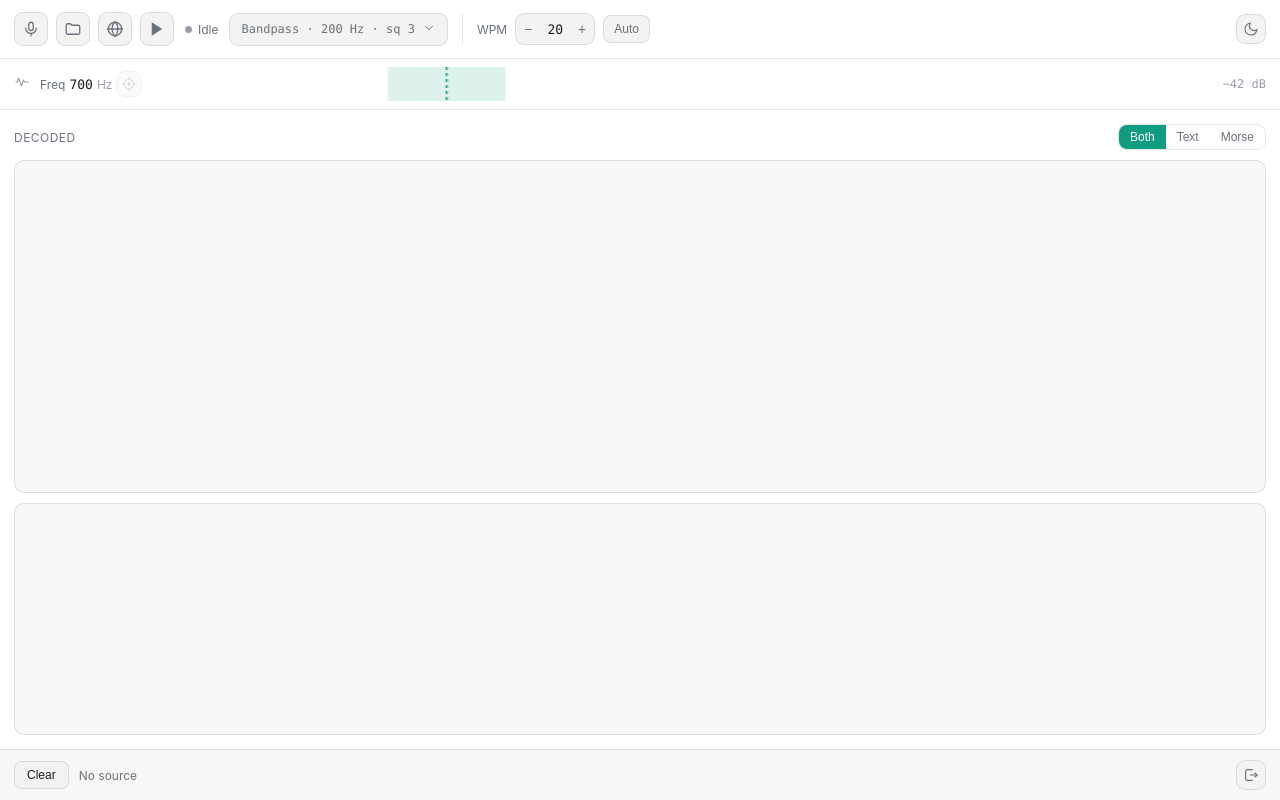
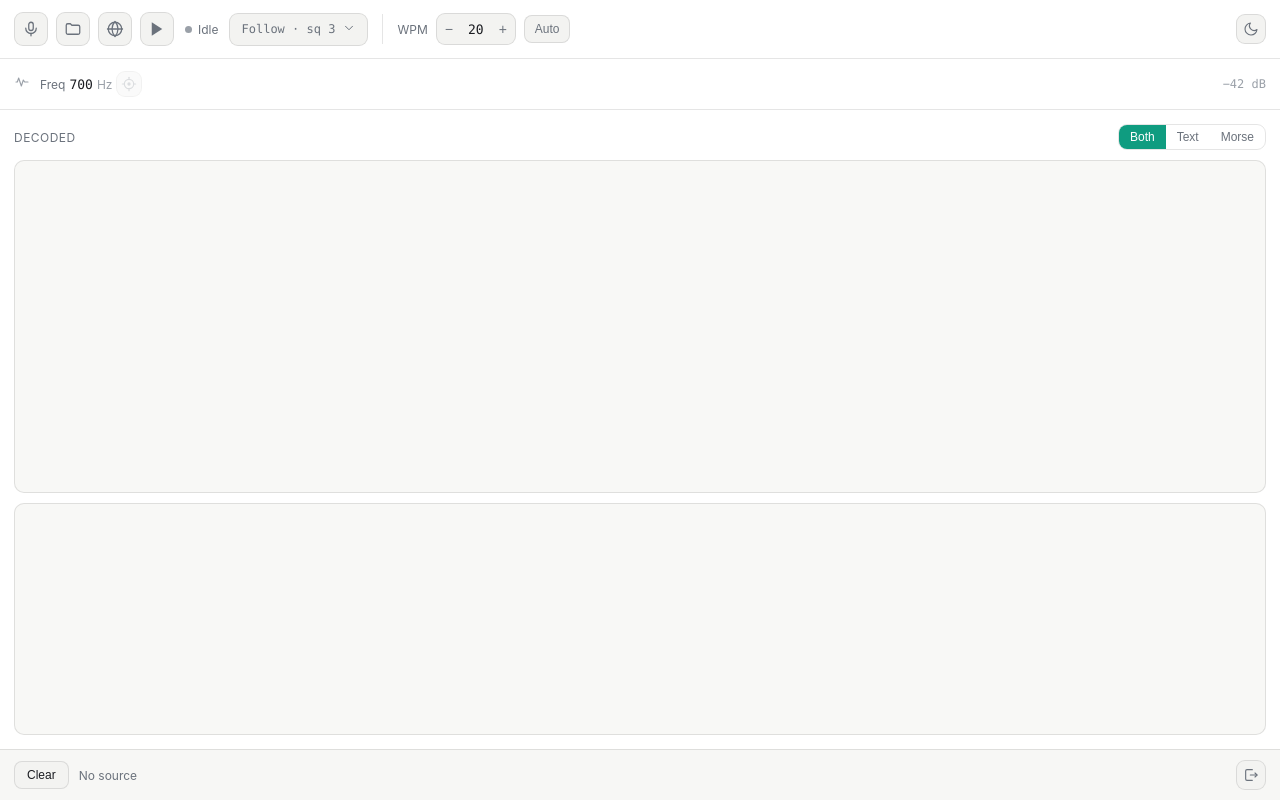
Before and after one commit to raff/morse-decoder, a website built with Vite: page frontend/index.html in a window 1280 px wide. Built offline with nearby package versions, Linux system fonts and the light colour scheme.

Commit message:
ui: disable filter controls that have no effect
Type, Center, Bandwidth and Noise Reduction only set the passband used
when not following a station, but still looked active while following.
They are now disabled whenever they don't apply.

The spectrum marker shows the passband actually used, or a single line
on the followed station, and the toolbar summary reflects following.

Co-Authored-By: Claude Opus 5.5 <noreply@anthropic.com>

```diff
--- a/frontend/src/main.js
+++ b/frontend/src/main.js
@@ -46,7 +46,7 @@ const md = $('md');
 const state = {
   sq: 3, wpm: 20, auto: false, running: false,
   ftype: 'Bandpass', fcenter: 700, fbw: 200, nr: true, follow: true,
-  theme: 'light', device: null, detected: 0, freqNow: 0,
+  theme: 'light', device: null, detected: 0, freqNow: 0, stationNow: 0,
 };
 const cfg = {
   sq: { min: 0, max: 9, step: 1 },
@@ -61,6 +61,34 @@ function pushFilter() {
     squelch: state.sq, noiseRed: state.nr, follow: state.follow,
   });
   updateFreqWarn();
+  renderFilterControls();
+}
+
+// Mirrors the backend: with 'None' it listens to the whole band even when
+// following is off, so the passband settings only apply outside these cases.
+function listensEverywhere() { return state.follow || state.ftype === 'None'; }
+
+// The passband the decoder actually uses: each extra stage narrows it the way
+// a cascaded filter would. Must match detectorConfig in engine.go.
+function effectiveBw() {
+  const stages = (state.ftype === 'Narrow CW' ? 2 : 1) + (state.nr ? 1 : 0);
+  return state.fbw * Math.sqrt(Math.pow(2, 1 / stages) - 1);
+}
+
+function setInactive(el, off) {
+  el.classList.toggle('inactive', off);
+  el.title = off ? 'Not used while following a station' : '';
+  if (el.matches('button')) el.disabled = off;
+  el.querySelectorAll('button, select').forEach((c) => { c.disabled = off; });
+}
+
+function renderFilterControls() {
+  const row = (sel) => document.querySelector(sel).closest('.frow');
+  setInactive(row('#ftype'), state.follow);
+  setInactive(row('.step[data-key="fcenter"]'), listensEverywhere());
+  setInactive(row('.step[data-key="fbw"]'), listensEverywhere());
+  setInactive($('nr'), listensEverywhere());
+  summary();
 }
 
 // Flags a filter center that has drifted from the detected carrier (more
@@ -68,7 +96,7 @@ function pushFilter() {
 // enables the lock-to-detected button whenever there's something to lock to.
 function updateFreqWarn() {
   const active = state.running && state.freqNow > 0;
-  const diverged = active && !state.follow && state.ftype !== 'None' && Math.abs(state.freqNow - state.fcenter) > state.fbw / 2;
+  const diverged = active && !listensEverywhere() && Math.abs(state.freqNow - state.fcenter) > effectiveBw() / 2;
   $('freqRo').classList.toggle('warn', diverged);
   $('lockFreqBtn').disabled = !active;
 }
@@ -85,8 +113,10 @@ applyTheme('light');
 
 // --- Toolbar summary + WPM control ------------------------------------------
 function summary() {
-  $('filtSummary').textContent =
-    (state.ftype === 'None' ? 'None' : `${state.ftype} · ${state.fbw} Hz`) + ` · sq ${state.sq}`;
+  let mode = 'None';
+  if (state.follow) mode = 'Follow';
+  else if (state.ftype !== 'None') mode = `${state.ftype} · ${state.fbw} Hz`;
+  $('filtSummary').textContent = `${mode} · sq ${state.sq}`;
 }
 function renderWpm() {
   const v = $('wpmVal'), step = $('wpmStep');
@@ -142,17 +172,16 @@ document.querySelectorAll('.step').forEach((s) => {
   const k = s.dataset.key, c = cfg[k];
   const bump = (d) => {
     if (k === 'wpm' && state.auto) return;
-    if (k === 'fcenter') setFollow(false);
     state[k] = Math.max(c.min, Math.min(c.max, state[k] + d * c.step));
     s.querySelector('.sv').textContent = state[k];
     if (k === 'wpm') { renderWpm(); pushSpeed(); }
-    else { summary(); pushFilter(); }
+    else { summary(); pushFilter(); drawSpectrum(); }
   };
   s.querySelector('.dec').addEventListener('click', () => bump(-1));
   s.querySelector('.inc').addEventListener('click', () => bump(1));
 });
 
-$('ftype').addEventListener('change', function () { state.ftype = this.value; summary(); pushFilter(); });
+$('ftype').addEventListener('change', function () { state.ftype = this.value; summary(); pushFilter(); drawSpectrum(); });
 $('autoWpm').addEventListener('click', function () {
   state.auto = this.getAttribute('aria-pressed') !== 'true';
   this.setAttribute('aria-pressed', state.auto ? 'true' : 'false');
@@ -163,7 +192,7 @@ function toggle(id, key) {
     e.stopPropagation();
     const on = this.getAttribute('aria-pressed') !== 'true';
     this.setAttribute('aria-pressed', on ? 'true' : 'false');
-    state[key] = on; pushFilter();
+    state[key] = on; pushFilter(); drawSpectrum();
   });
 }
 toggle('nr', 'nr');
@@ -174,6 +203,7 @@ function setFollow(on) {
   state.follow = on;
   $('follow').setAttribute('aria-pressed', on ? 'true' : 'false');
 }
+renderFilterControls();
 
 // --- Popovers (filters + device picker share this) ---------------------------
 const toolbar = $('toolbar'), pop = $('popFilters'), filtBtn = $('filtBtn');
@@ -334,9 +364,11 @@ function drawSpectrum() {
   ctx.clearRect(0, 0, W, H);
   const acc = css('--acc'), dim = css('--tx3');
   const span = SPEC_FMAX - SPEC_FMIN;
-  if (state.ftype !== 'None') {
-    const x0 = ((state.fcenter - state.fbw / 2 - SPEC_FMIN) / span) * W;
-    const x1 = ((state.fcenter + state.fbw / 2 - SPEC_FMIN) / span) * W;
+  const everywhere = listensEverywhere();
+  if (!everywhere) {
+    const bw = effectiveBw();
+    const x0 = ((state.fcenter - bw / 2 - SPEC_FMIN) / span) * W;
+    const x1 = ((state.fcenter + bw / 2 - SPEC_FMIN) / span) * W;
     ctx.globalAlpha = 0.14; ctx.fillStyle = acc; ctx.fillRect(x0, 0, x1 - x0, H); ctx.globalAlpha = 1;
   }
   const n = latestBins.length || 1, bp = W / n;
@@ -347,8 +379,10 @@ function drawSpectrum() {
     ctx.fillRect(i * bp + 0.5, H - h, bp - 1, h);
   }
   ctx.globalAlpha = 1;
-  if (state.ftype !== 'None') {
-    const cx = ((state.fcenter - SPEC_FMIN) / span) * W;
+  // While following, the line marks the station; there's no passband to show.
+  const marker = everywhere ? (state.running ? state.stationNow : 0) : state.fcenter;
+  if (marker > 0) {
+    const cx = ((marker - SPEC_FMIN) / span) * W;
     ctx.strokeStyle = acc; ctx.setLineDash([3, 3]);
     ctx.beginPath(); ctx.moveTo(cx, 0); ctx.lineTo(cx, H); ctx.stroke(); ctx.setLineDash([]);
   }
@@ -403,6 +437,7 @@ if (haveBackend) {
     $('meter').textContent = s.levelDb + ' dB';
     state.detected = s.wpm;
     state.freqNow = s.freq;
+    state.stationNow = s.station;
     // While following, the passband marker shows the station being decoded.
     if (state.follow && s.station > 0 && s.station !== state.fcenter) {
       state.fcenter = s.station;
--- a/frontend/src/style.css
+++ b/frontend/src/style.css
@@ -93,6 +93,7 @@ select { background: var(--panel); color: var(--tx); border: 1px solid var(--lin
 
 .pop { position: absolute; z-index: 60; background: var(--bg); border: 1px solid var(--line2); border-radius: 12px; padding: 14px; min-width: 270px; display: none; }
 .pop .head { margin: 0 0 12px; font-size: 13px; font-weight: 600; }
+.inactive { opacity: 0.4; pointer-events: none; }
 .frow { display: flex; align-items: center; justify-content: space-between; gap: 12px; margin-bottom: 11px; }
 
 input[type="url"] { width: 100%; background: var(--panel); color: var(--tx); border: 1px solid var(--line); border-radius: 9px; padding: 7px 10px; font-size: 13px; font-family: var(--font-mono); outline: none; }
```
Also changed, not shown: README.md, frontend/dist/index.html.
